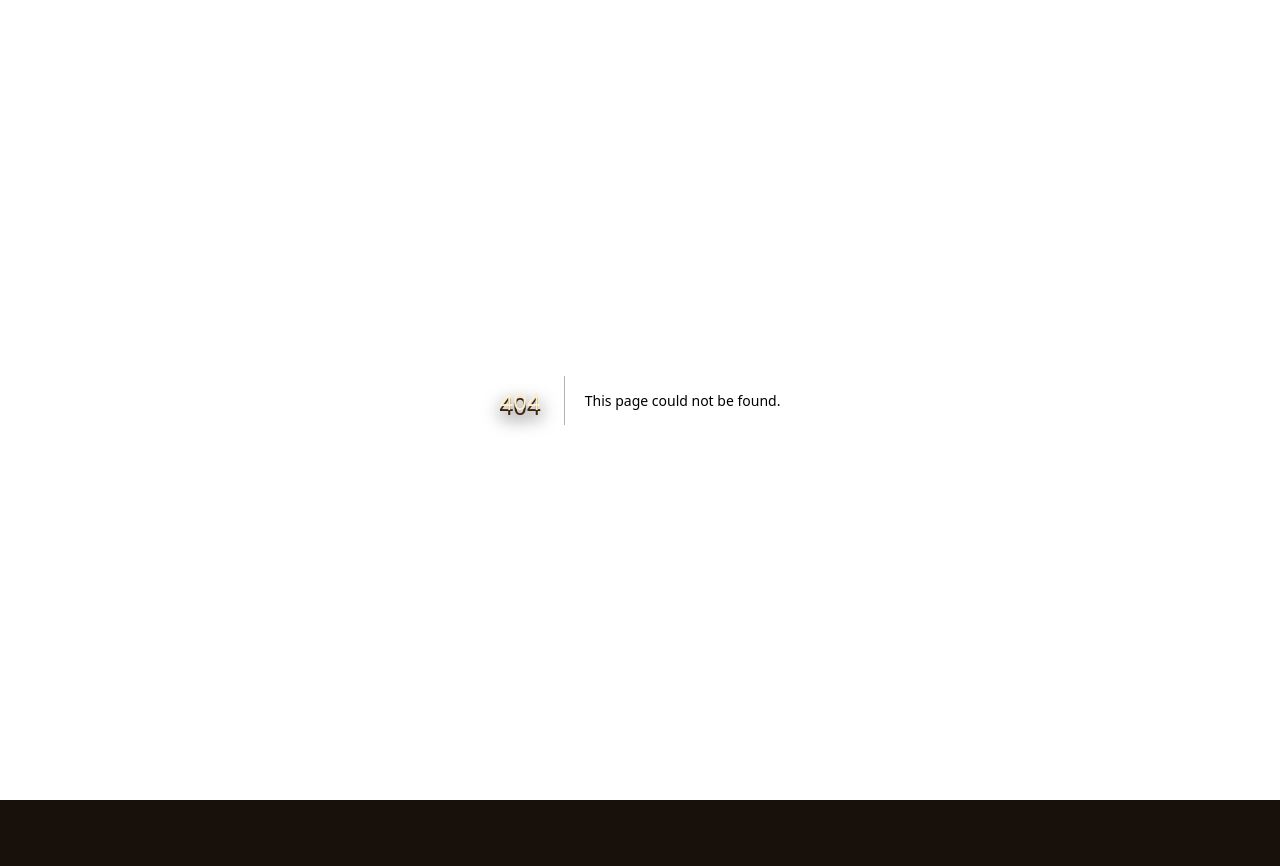
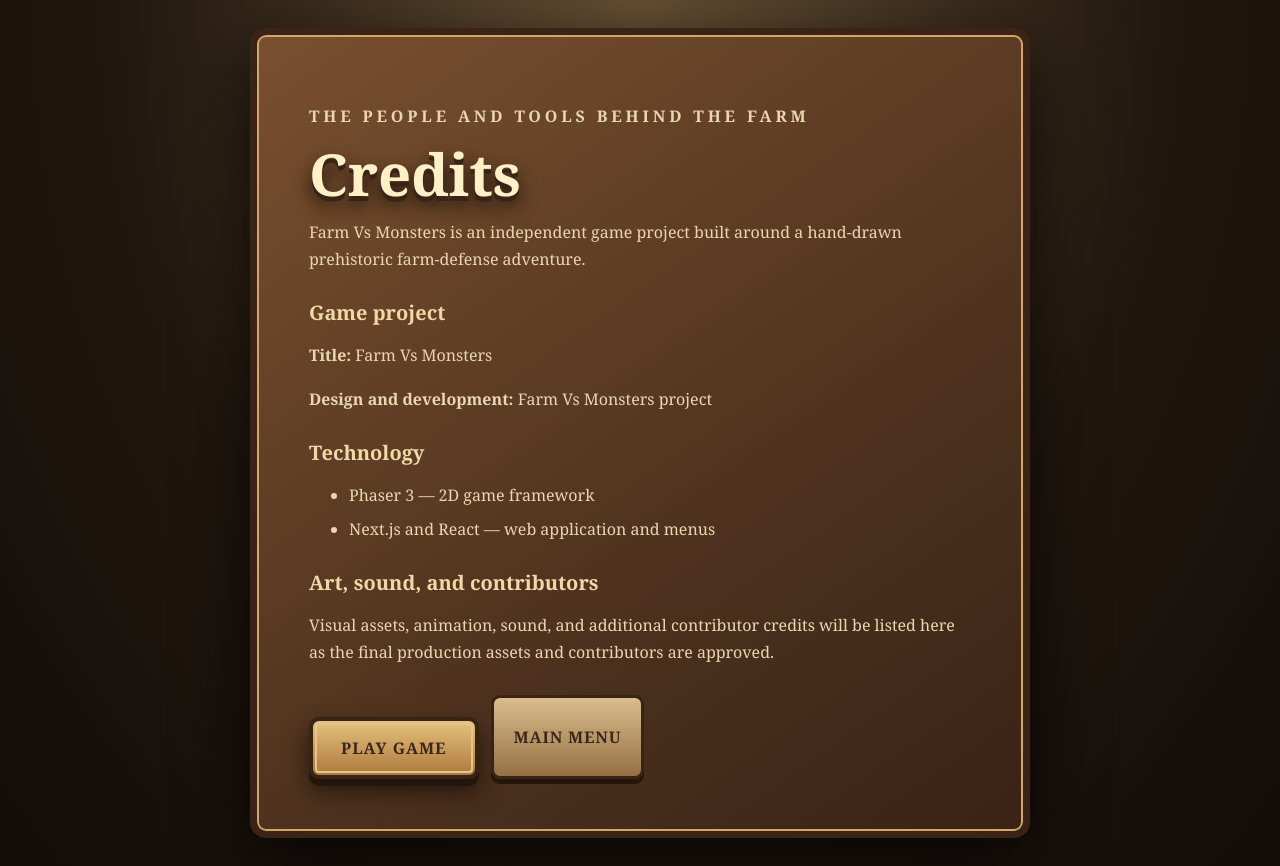
Before and after one commit to waelkamira/FarmVsMonsters, a Next.js app in the folder web/: page /credits in a window 1280 px wide. Before the commit this address had no page. Before the commit the page ends 800 px from the top, so only its background shows below. Built offline with nearby package versions, Linux system fonts and the light colour scheme.

Commit message:
Add game credits screen

```diff
--- /dev/null
+++ b/web/app/credits/page.js
@@ -0,0 +1,29 @@
+import Link from "next/link";
+
+export const metadata = { title: "Credits — Farm Vs Monsters" };
+
+export default function CreditsPage() {
+  return (
+    <main className="info-shell">
+      <article className="info-card">
+        <p className="eyebrow">THE PEOPLE AND TOOLS BEHIND THE FARM</p>
+        <h1>Credits</h1>
+        <p>Farm Vs Monsters is an independent game project built around a hand-drawn prehistoric farm-defense adventure.</p>
+        <h2>Game project</h2>
+        <p><strong>Title:</strong> Farm Vs Monsters</p>
+        <p><strong>Design and development:</strong> Farm Vs Monsters project</p>
+        <h2>Technology</h2>
+        <ul>
+          <li>Phaser 3 — 2D game framework</li>
+          <li>Next.js and React — web application and menus</li>
+        </ul>
+        <h2>Art, sound, and contributors</h2>
+        <p>Visual assets, animation, sound, and additional contributor credits will be listed here as the final production assets and contributors are approved.</p>
+        <nav className="info-nav">
+          <Link className="primary-link" href="/game">Play Game</Link>
+          <Link className="secondary-link" href="/">Main Menu</Link>
+        </nav>
+      </article>
+    </main>
+  );
+}
```
